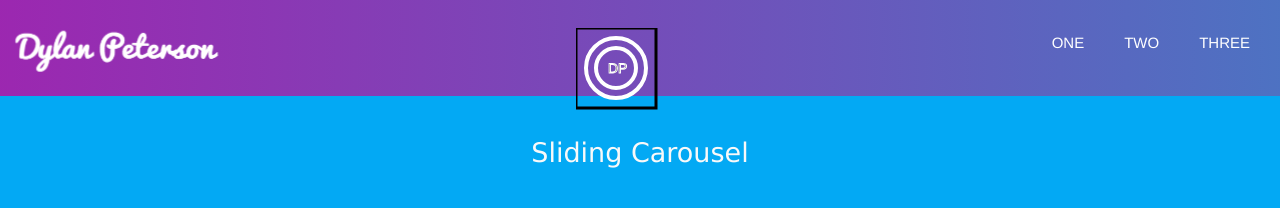
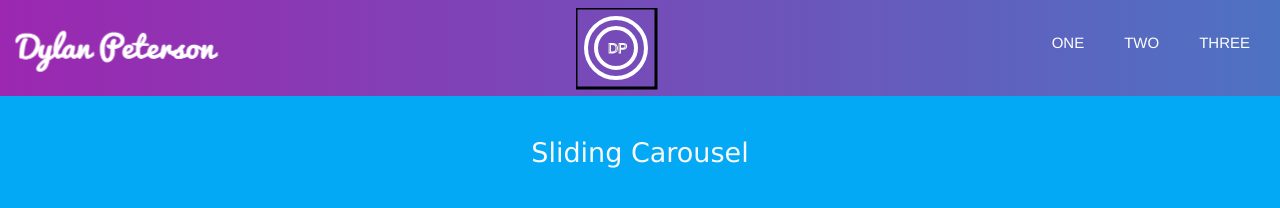
Before and after one commit to dylanpeterson18/Frontend_Tricks, a website: page index.html in a window 1280 px wide. Shown: the top 208 px of the page. Drawn offline with nearby package versions, Linux system fonts and the light colour scheme.

Commit message:
moved logo down

```diff
--- a/index.css
+++ b/index.css
@@ -236,6 +236,7 @@ li {
 .logo {
     position: absolute;
     left: 45%;
+    top: 8px;
     height: 40px;
     width: 40px;
 }
```
